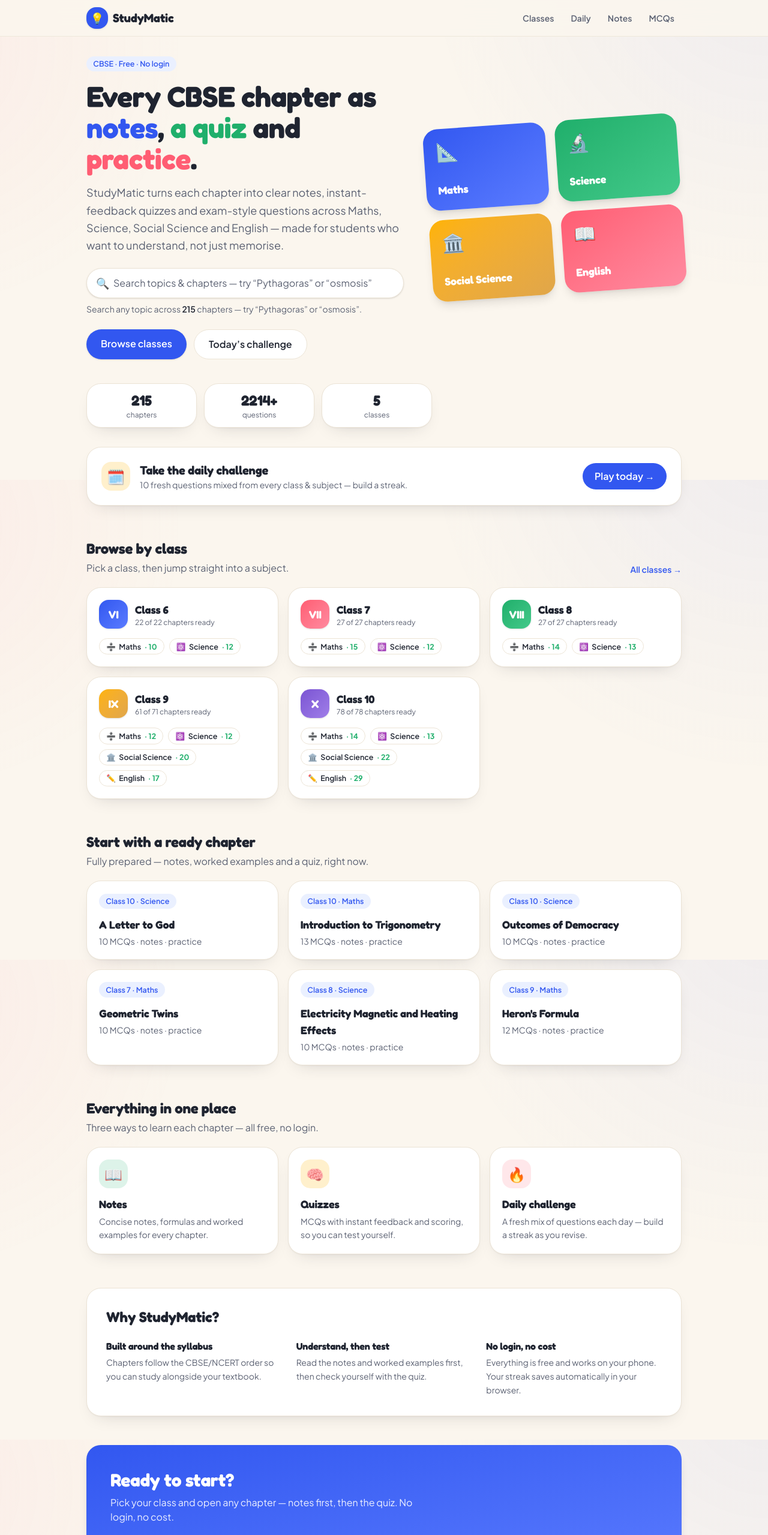
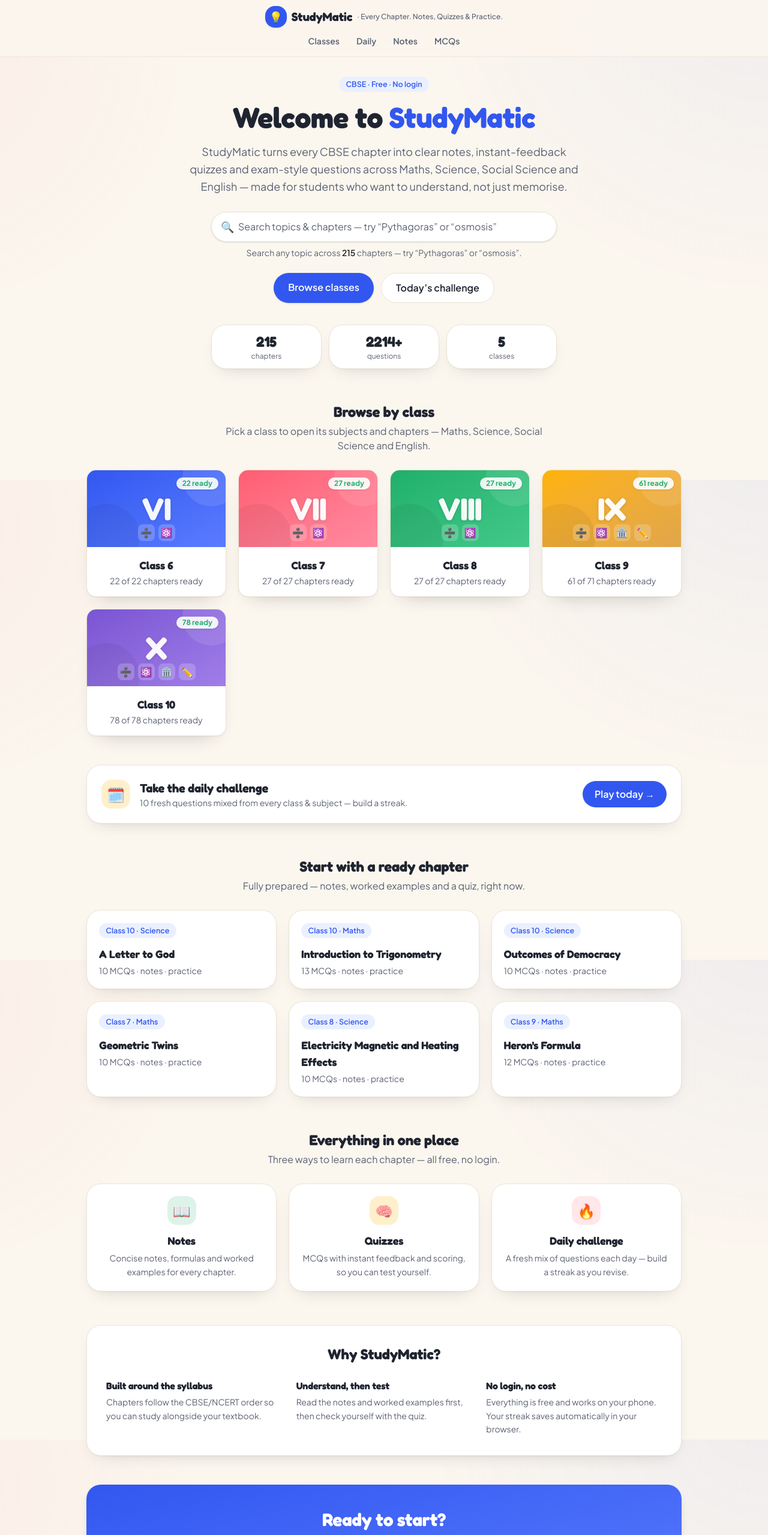
Before and after one commit to codersorbit/quizgyan, a Next.js app: page / in a window 1280 px wide. Shown: the top 2559 px of the page at 60% size. Built offline with nearby package versions, Linux system fonts and the light colour scheme.

Commit message:
Homepage layout change

```diff
--- a/app/cbse/[classId]/page.tsx
+++ b/app/cbse/[classId]/page.tsx
@@ -7,7 +7,7 @@
   classUrl,
 } from "@/lib/content";
 import { buildMetadata, breadcrumbLd, webPageLd } from "@/lib/seo";
-import { SubjectCard } from "@/components/cards";
+import { SubjectImageCard } from "@/components/cards";
 import { Breadcrumbs } from "@/components/Breadcrumbs";
 import { JsonLd } from "@/components/JsonLd";
 
@@ -49,9 +49,9 @@
       <h1 className="font-display text-3xl font-bold text-ink">CBSE {cls.label}</h1>
       <p className="mt-2 max-w-2xl text-muted">{cls.blurb}</p>
       <h2 className="mt-8 font-display text-xl font-bold text-ink">Subjects</h2>
-      <div className="mt-4 grid gap-4 sm:grid-cols-2">
+      <div className="mt-4 grid grid-cols-1 gap-5 sm:grid-cols-2 lg:grid-cols-4">
         {cls.subjects.map((s) => (
-          <SubjectCard key={s.key} classId={cls.id} subject={s} />
+          <SubjectImageCard key={s.key} classId={cls.id} subject={s} />
         ))}
       </div>
     </>
--- a/app/page.tsx
+++ b/app/page.tsx
@@ -6,17 +6,10 @@
   totalMcqCount,
   chapterUrl,
 } from "@/lib/content";
-import { ClassBrowseCard } from "@/components/cards";
+import { ClassImageCard } from "@/components/cards";
 import { StreakCalendar } from "@/components/StreakCalendar";
 import { ChapterSearch } from "@/components/ChapterSearch";
 import { DailyHomeCard } from "@/components/DailyHomeCard";
-
-const HERO_TILES = [
-  ["📐", "Maths", "from-cobalt to-[#5b7bff]"],
-  ["🔬", "Science", "from-green to-[#42c98a]"],
-  ["🏛️", "Social Science", "from-amber to-[#e0a64a]"],
-  ["📖", "English", "from-coral to-[#ff8aa0]"],
-] as const;
 
 export default function HomePage() {
   const chapters = allAuthoredChapters();
@@ -26,30 +19,28 @@
 
   return (
     <>
-      {/* Hero */}
-      <section className="relative">
-        <div className="grid items-center gap-10 lg:grid-cols-[1.25fr_1fr]">
-          <div>
+      {/* Hero — centered welcome */}
+      <section className="text-center">
         <span className="chip bg-cobalt-soft text-cobalt">CBSE · Free · No login</span>
-            <h1 className="mt-4 max-w-2xl font-display text-4xl font-bold leading-[1.08] text-ink sm:text-5xl">
-              Every CBSE chapter as{" "}
-              <span className="text-cobalt">notes</span>,{" "}
-              <span className="text-green">a quiz</span> and{" "}
-              <span className="text-coral">practice</span>.
+        <h1 className="mx-auto mt-4 max-w-3xl font-display text-4xl font-bold leading-[1.1] text-ink sm:text-5xl">
+          Welcome to <span className="text-cobalt">{site.name}</span>
         </h1>
-            <p className="mt-4 max-w-xl text-lg leading-relaxed text-muted">
-              {site.name} turns each chapter into clear notes, instant-feedback quizzes and
+        <p className="mx-auto mt-4 max-w-2xl text-lg leading-relaxed text-muted">
+          {site.name} turns every CBSE chapter into clear notes, instant-feedback quizzes and
           exam-style questions across Maths, Science, Social Science and English — made for
           students who want to understand, not just memorise.
         </p>
-            <div className="mt-6">
+
+        <div className="mx-auto mt-7 max-w-xl">
           <ChapterSearch />
           <p className="mt-2 text-sm text-muted">
             Search any topic across{" "}
-                <strong className="font-semibold text-ink">{chapters.length}</strong> chapters — try “Pythagoras” or “osmosis”.
+            <strong className="font-semibold text-ink">{chapters.length}</strong> chapters — try
+            “Pythagoras” or “osmosis”.
           </p>
         </div>
-            <div className="mt-6 flex flex-wrap gap-3">
+
+        <div className="mt-6 flex flex-wrap justify-center gap-3">
           <Link
             href="/cbse"
             className="rounded-full bg-cobalt px-6 py-3 font-semibold text-white shadow-sm transition hover:brightness-110"
@@ -63,26 +54,9 @@
             Today’s challenge
           </Link>
         </div>
-          </div>
-
-          {/* Decorative subject tiles (large screens) */}
-          <div className="relative hidden h-72 lg:block" aria-hidden>
-            <div className="absolute inset-0 grid grid-cols-2 gap-4 [transform:rotate(-4deg)]">
-              {HERO_TILES.map(([emoji, label, grad]) => (
-                <div
-                  key={label}
-                  className={`flex flex-col justify-between rounded-3xl bg-linear-to-br ${grad} p-5 text-white shadow-lg`}
-                >
-                  <span className="text-3xl">{emoji}</span>
-                  <span className="font-display text-lg font-bold">{label}</span>
-                </div>
-              ))}
-            </div>
-          </div>
-        </div>
 
         {/* Stat strip */}
-        <div className="mt-10 grid max-w-xl grid-cols-3 gap-3">
+        <div className="mx-auto mt-9 grid max-w-xl grid-cols-3 gap-3">
           {([
             [String(chapters.length), "chapters"],
             [`${mcqs}+`, "questions"],
@@ -96,7 +70,22 @@
         </div>
       </section>
 
-      <div className="mt-8">
+      {/* Browse by class — image-topped cards */}
+      <section className="mt-14">
+        <div className="text-center">
+          <h2 className="font-display text-2xl font-bold text-ink">Browse by class</h2>
+          <p className="mx-auto mt-1 max-w-xl text-muted">
+            Pick a class to open its subjects and chapters — Maths, Science, Social Science and English.
+          </p>
+        </div>
+        <div className="mt-7 grid grid-cols-1 gap-5 sm:grid-cols-2 lg:grid-cols-4">
+          {CLASSES.map((cls, i) => (
+            <ClassImageCard key={cls.id} cls={cls} index={i} />
+          ))}
+        </div>
+      </section>
+
+      <div className="mt-12">
         <StreakCalendar />
       </div>
 
@@ -105,30 +94,16 @@
         <DailyHomeCard />
       </section>
 
-      {/* Browse by class — two-level: class + its subjects */}
-      <section className="mt-14">
-        <div className="flex items-end justify-between gap-4">
-          <div>
-            <h2 className="font-display text-2xl font-bold text-ink">Browse by class</h2>
-            <p className="mt-1 text-muted">Pick a class, then jump straight into a subject.</p>
-          </div>
-          <Link href="/cbse" className="hidden shrink-0 text-sm font-semibold text-cobalt hover:underline sm:block">
-            All classes →
-          </Link>
-        </div>
-        <div className="mt-5 grid gap-4 sm:grid-cols-2 lg:grid-cols-3">
-          {CLASSES.map((cls, i) => (
-            <ClassBrowseCard key={cls.id} cls={cls} index={i} />
-          ))}
-        </div>
-      </section>
-
       {/* Featured ready chapters */}
       {featured.length > 0 && (
         <section className="mt-14">
+          <div className="text-center">
             <h2 className="font-display text-2xl font-bold text-ink">Start with a ready chapter</h2>
-          <p className="mt-1 text-muted">Fully prepared — notes, worked examples and a quiz, right now.</p>
-          <div className="mt-5 grid gap-4 sm:grid-cols-2 lg:grid-cols-3">
+            <p className="mx-auto mt-1 max-w-xl text-muted">
+              Fully prepared — notes, worked examples and a quiz, right now.
+            </p>
+          </div>
+          <div className="mt-7 grid gap-5 sm:grid-cols-2 lg:grid-cols-3">
             {featured.map((c) => (
               <Link
                 key={`${c.classId}-${c.subject}-${c.slug}`}
@@ -148,23 +123,25 @@
         </section>
       )}
 
-      {/* Everything in one place — value + navigation */}
+      {/* Everything in one place */}
       <section className="mt-14">
+        <div className="text-center">
           <h2 className="font-display text-2xl font-bold text-ink">Everything in one place</h2>
-        <p className="mt-1 text-muted">Three ways to learn each chapter — all free, no login.</p>
-        <div className="mt-5 grid gap-4 sm:grid-cols-3">
-          <Link href="/notes" className="card group p-5 transition hover:-translate-y-0.5">
-            <span aria-hidden className="grid h-12 w-12 place-items-center rounded-2xl bg-green/15 text-2xl">📖</span>
+          <p className="mx-auto mt-1 max-w-xl text-muted">Three ways to learn each chapter — all free, no login.</p>
+        </div>
+        <div className="mt-7 grid gap-5 sm:grid-cols-3">
+          <Link href="/notes" className="card group p-5 text-center transition hover:-translate-y-0.5">
+            <span aria-hidden className="mx-auto grid h-12 w-12 place-items-center rounded-2xl bg-green/15 text-2xl">📖</span>
             <h3 className="mt-3 font-display text-lg font-bold text-ink group-hover:text-cobalt">Notes</h3>
             <p className="mt-1 text-sm leading-relaxed text-muted">Concise notes, formulas and worked examples for every chapter.</p>
           </Link>
-          <Link href="/mcqs" className="card group p-5 transition hover:-translate-y-0.5">
-            <span aria-hidden className="grid h-12 w-12 place-items-center rounded-2xl bg-amber/20 text-2xl">🧠</span>
+          <Link href="/mcqs" className="card group p-5 text-center transition hover:-translate-y-0.5">
+            <span aria-hidden className="mx-auto grid h-12 w-12 place-items-center rounded-2xl bg-amber/20 text-2xl">🧠</span>
             <h3 className="mt-3 font-display text-lg font-bold text-ink group-hover:text-cobalt">Quizzes</h3>
             <p className="mt-1 text-sm leading-relaxed text-muted">MCQs with instant feedback and scoring, so you can test yourself.</p>
           </Link>
-          <Link href="/daily" className="card group p-5 transition hover:-translate-y-0.5">
-            <span aria-hidden className="grid h-12 w-12 place-items-center rounded-2xl bg-coral/15 text-2xl">🔥</span>
+          <Link href="/daily" className="card group p-5 text-center transition hover:-translate-y-0.5">
+            <span aria-hidden className="mx-auto grid h-12 w-12 place-items-center rounded-2xl bg-coral/15 text-2xl">🔥</span>
             <h3 className="mt-3 font-display text-lg font-bold text-ink group-hover:text-cobalt">Daily challenge</h3>
             <p className="mt-1 text-sm leading-relaxed text-muted">A fresh mix of questions each day — build a streak as you revise.</p>
           </Link>
@@ -173,14 +150,14 @@
 
       {/* Why */}
       <section className="mt-14 card p-6 sm:p-8">
-        <h2 className="font-display text-2xl font-bold text-ink">Why {site.name}?</h2>
-        <div className="mt-5 grid gap-6 sm:grid-cols-3">
+        <h2 className="text-center font-display text-2xl font-bold text-ink">Why {site.name}?</h2>
+        <div className="mt-6 grid gap-6 sm:grid-cols-3">
           {[
             ["Built around the syllabus", "Chapters follow the CBSE/NCERT order so you can study alongside your textbook."],
             ["Understand, then test", "Read the notes and worked examples first, then check yourself with the quiz."],
             ["No login, no cost", "Everything is free and works on your phone. Your streak saves automatically in your browser."],
           ].map(([title, body]) => (
-            <div key={title}>
+            <div key={title} className="text-center sm:text-left">
               <h3 className="font-display font-bold text-ink">{title}</h3>
               <p className="mt-1 text-sm leading-relaxed text-muted">{body}</p>
             </div>
@@ -189,12 +166,12 @@
       </section>
 
       {/* Closing CTA */}
-      <section className="mt-12 overflow-hidden rounded-[1.5rem] bg-linear-to-br from-cobalt to-[#5b7bff] p-8 text-white shadow-lg sm:p-10">
+      <section className="mt-12 overflow-hidden rounded-[1.5rem] bg-linear-to-br from-cobalt to-[#5b7bff] p-8 text-center text-white shadow-lg sm:p-10">
         <h2 className="font-display text-2xl font-bold sm:text-3xl">Ready to start?</h2>
-        <p className="mt-2 max-w-lg text-white/90">
+        <p className="mx-auto mt-2 max-w-lg text-white/90">
           Pick your class and open any chapter — notes first, then the quiz. No login, no cost.
         </p>
-        <div className="mt-5 flex flex-wrap gap-3">
+        <div className="mt-5 flex flex-wrap justify-center gap-3">
           <Link href="/cbse" className="rounded-full bg-white px-6 py-3 font-semibold text-cobalt transition hover:brightness-95">
             Browse classes
           </Link>
--- a/components/SiteFooter.tsx
+++ b/components/SiteFooter.tsx
@@ -3,49 +3,33 @@
 import { CLASSES, classUrl } from "@/lib/content";
 
 export function SiteFooter() {
+  const year = new Date().getFullYear();
   return (
     <footer className="mt-20 border-t border-line bg-card/60">
-      <div className="mx-auto max-w-5xl px-4 py-12">
-        <div className="grid gap-10 sm:grid-cols-2 lg:grid-cols-4">
-          <div>
-            <div className="flex items-center gap-2">
-              <span aria-hidden className="grid h-8 w-8 place-items-center rounded-xl bg-cobalt text-base">💡</span>
-              <span className="font-display text-lg font-bold">{site.name}</span>
-            </div>
-            <p className="mt-3 text-sm leading-relaxed text-muted">{site.description}</p>
-          </div>
+      <div className="mx-auto max-w-5xl px-4 py-12 text-center">
+        <Link href="/" className="inline-flex items-center gap-2">
+          <span aria-hidden className="grid h-8 w-8 place-items-center rounded-xl bg-cobalt text-base">💡</span>
+          <span className="font-display text-lg font-bold">{site.name}</span>
+        </Link>
+        <p className="mx-auto mt-3 max-w-xl text-sm leading-relaxed text-muted">{site.description}</p>
 
-          <nav className="text-sm">
-            <p className="mb-3 font-display font-semibold text-ink">Classes</p>
-            <ul className="space-y-1.5 text-muted">
-              {CLASSES.map((c) => (
-                <li key={c.id}>
-                  <Link href={classUrl(c.id)} className="hover:text-cobalt">{c.label}</Link>
-                </li>
-              ))}
-            </ul>
-          </nav>
+        <nav className="mt-6 flex flex-wrap justify-center gap-x-6 gap-y-2 text-sm font-semibold text-muted">
+          <Link href="/cbse" className="hover:text-cobalt">All classes</Link>
+          <Link href="/notes" className="hover:text-cobalt">Revision notes</Link>
+          <Link href="/mcqs" className="hover:text-cobalt">MCQ quizzes</Link>
+          <Link href="/daily" className="hover:text-cobalt">Daily challenge</Link>
+        </nav>
 
-          <nav className="text-sm">
-            <p className="mb-3 font-display font-semibold text-ink">Study</p>
-            <ul className="space-y-1.5 text-muted">
-              <li><Link href="/cbse" className="hover:text-cobalt">All classes</Link></li>
-              <li><Link href="/notes" className="hover:text-cobalt">Revision notes</Link></li>
-              <li><Link href="/mcqs" className="hover:text-cobalt">MCQ quizzes</Link></li>
-              <li><Link href="/daily" className="hover:text-cobalt">Daily challenge</Link></li>
-            </ul>
-          </nav>
+        <nav className="mt-3 flex flex-wrap justify-center gap-x-4 gap-y-1.5 text-sm text-muted">
+          {CLASSES.map((c) => (
+            <Link key={c.id} href={classUrl(c.id)} className="hover:text-cobalt">
+              {c.label}
+            </Link>
+          ))}
+        </nav>
 
-          <div className="text-sm">
-            <p className="mb-3 font-display font-semibold text-ink">About</p>
-            <p className="leading-relaxed text-muted">
-              Free CBSE study tools, made by a student. No login, no ads, and it works on any phone.
-            </p>
-          </div>
-        </div>
-
-        <div className="mt-10 border-t border-line pt-6 text-sm text-muted">
-          Built by{" "}
+        <div className="mx-auto mt-8 max-w-md border-t border-line pt-6 text-sm text-muted">
+          © {year} {site.name}. Built by{" "}
           <span className="font-semibold text-ink">{site.author.name}</span>, a student at{" "}
           <a
             href={site.author.schoolUrl}
--- a/components/SiteHeader.tsx
+++ b/components/SiteHeader.tsx
@@ -4,20 +4,21 @@
 
 export function SiteHeader() {
   return (
-    <header className="sticky top-0 z-40 border-b border-line/80 bg-cream/85 backdrop-blur-md">
-      <div className="mx-auto flex max-w-5xl items-center justify-between gap-4 px-4 py-3">
-        <Link href="/" className="flex items-center gap-2">
+    <header className="sticky top-0 z-40 border-b border-line/80 bg-cream/90 backdrop-blur-md">
+      <div className="mx-auto max-w-5xl px-4 py-2.5">
+        <Link href="/" className="flex items-center justify-center gap-2">
           <span
             aria-hidden
             className="grid h-9 w-9 place-items-center rounded-2xl bg-cobalt text-lg shadow-sm"
           >
             💡
           </span>
-          <span className="font-display text-xl font-bold text-ink">
-            {site.name}
+          <span className="font-display text-xl font-bold text-ink">{site.name}</span>
+          <span className="hidden text-xs font-medium text-muted sm:inline">
+            · {site.tagline}
           </span>
         </Link>
-        <nav className="flex items-center gap-1 text-sm font-semibold text-muted">
+        <nav className="mt-1.5 flex items-center justify-center gap-1 text-sm font-semibold text-muted">
           <Link href="/cbse" className="rounded-full px-3 py-1.5 hover:bg-cobalt-soft hover:text-cobalt">
             Classes
           </Link>
--- a/components/cards.tsx
+++ b/components/cards.tsx
@@ -9,6 +9,92 @@
   "from-amber to-[#e0a64a]",
   "from-[#7b54d3] to-[#a07ee8]",
 ];
+
+// Shared classes for the image-topped card shell (visual banner on top, title below).
+const IMG_CARD =
+  "group flex flex-col overflow-hidden rounded-2xl border border-line bg-card " +
+  "shadow-[0_1px_2px_rgba(31,36,48,0.05),0_16px_32px_-22px_rgba(31,36,48,0.32)] " +
+  "transition duration-200 hover:-translate-y-1 hover:shadow-[0_22px_44px_-20px_rgba(31,36,48,0.38)]";
+
+/** Image-topped class card: illustrated banner on top, bold title + subtitle below. */
+export function ClassImageCard({ cls, index }: { cls: ClassDef; index: number }) {
+  const grad = GRADIENTS[index % GRADIENTS.length];
+  const authored = cls.subjects.reduce(
+    (n, s) => n + getAuthoredInSubject(cls.id, s.key).length,
+    0,
+  );
+  const total = cls.subjects.reduce((n, s) => n + s.chapters.length, 0);
+  return (
+    <Link href={classUrl(cls.id)} className={IMG_CARD}>
+      <div
+        className={`relative flex h-32 items-center justify-center overflow-hidden bg-linear-to-br ${grad}`}
+      >
+        <span
+          aria-hidden
+          className="font-display text-[3.25rem] font-extrabold leading-none text-white/95 drop-shadow-sm"
+        >
+          {cls.roman}
+        </span>
+        {/* decorative shapes */}
+        <span aria-hidden className="pointer-events-none absolute -right-6 -top-9 h-24 w-24 rounded-full bg-white/10" />
+        <span aria-hidden className="pointer-events-none absolute -bottom-10 -left-6 h-28 w-28 rounded-full bg-black/5" />
+        {authored > 0 && (
+          <span className="absolute right-3 top-3 rounded-full bg-white/90 px-2.5 py-0.5 text-xs font-bold text-green shadow-sm">
+            {authored} ready
+          </span>
+        )}
+        <div className="absolute inset-x-0 bottom-2.5 flex justify-center gap-1.5" aria-hidden>
+          {cls.subjects.map((s) => (
+            <span
+              key={s.key}
+              className="grid h-7 w-7 place-items-center rounded-lg bg-white/20 text-base backdrop-blur-sm"
+            >
+              {s.icon}
+            </span>
+          ))}
+        </div>
+      </div>
+      <div className="p-4 text-center">
+        <h3 className="font-display text-lg font-bold text-ink group-hover:text-cobalt">{cls.label}</h3>
+        <p className="mt-0.5 text-sm text-muted">
+          {authored > 0 ? `${authored} of ${total} chapters ready` : `${total} chapters · coming soon`}
+        </p>
+      </div>
+    </Link>
+  );
+}
+
+/** Image-topped subject card: colour banner with the subject icon, title + counts below. */
+export function SubjectImageCard({ classId, subject }: { classId: string; subject: SubjectDef }) {
+  const ready = getAuthoredInSubject(classId, subject.key).length;
+  const total = subject.chapters.length;
+  return (
+    <Link href={subjectUrl(classId, subject.key)} className={IMG_CARD}>
+      <div
+        className="relative flex h-28 items-center justify-center overflow-hidden"
+        style={{ backgroundColor: subject.color }}
+      >
+        <span aria-hidden className="text-5xl drop-shadow-sm">{subject.icon}</span>
+        <span aria-hidden className="pointer-events-none absolute -right-6 -top-9 h-24 w-24 rounded-full bg-white/10" />
+        <span aria-hidden className="pointer-events-none absolute -bottom-10 -left-6 h-28 w-28 rounded-full bg-black/10" />
+        {ready > 0 && (
+          <span
+            className="absolute right-3 top-3 rounded-full bg-white/90 px-2.5 py-0.5 text-xs font-bold shadow-sm"
+            style={{ color: subject.color }}
+          >
+            {ready} ready
+          </span>
+        )}
+      </div>
+      <div className="p-4 text-center">
+        <h3 className="font-display text-lg font-bold text-ink group-hover:text-cobalt">{subject.name}</h3>
+        <p className="mt-0.5 text-sm text-muted">
+          {total} chapters{ready > 0 ? ` · ${ready} ready` : ""}
+        </p>
+      </div>
+    </Link>
+  );
+}
 
 export function ClassCard({ cls, index }: { cls: ClassDef; index: number }) {
   const grad = GRADIENTS[index % GRADIENTS.length];
```
Also changed, not shown: app/cbse/page.tsx (+10 -8 lines). Lines whose indentation alone changed are shown as unchanged.
